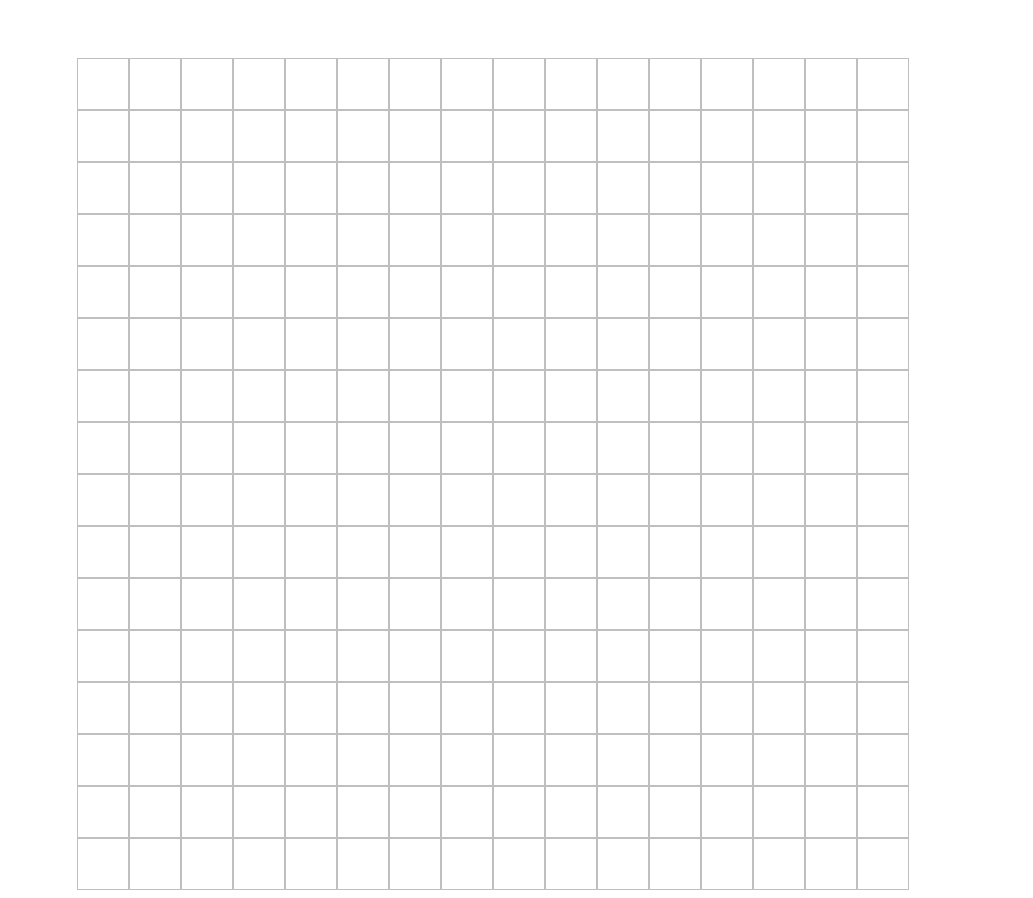
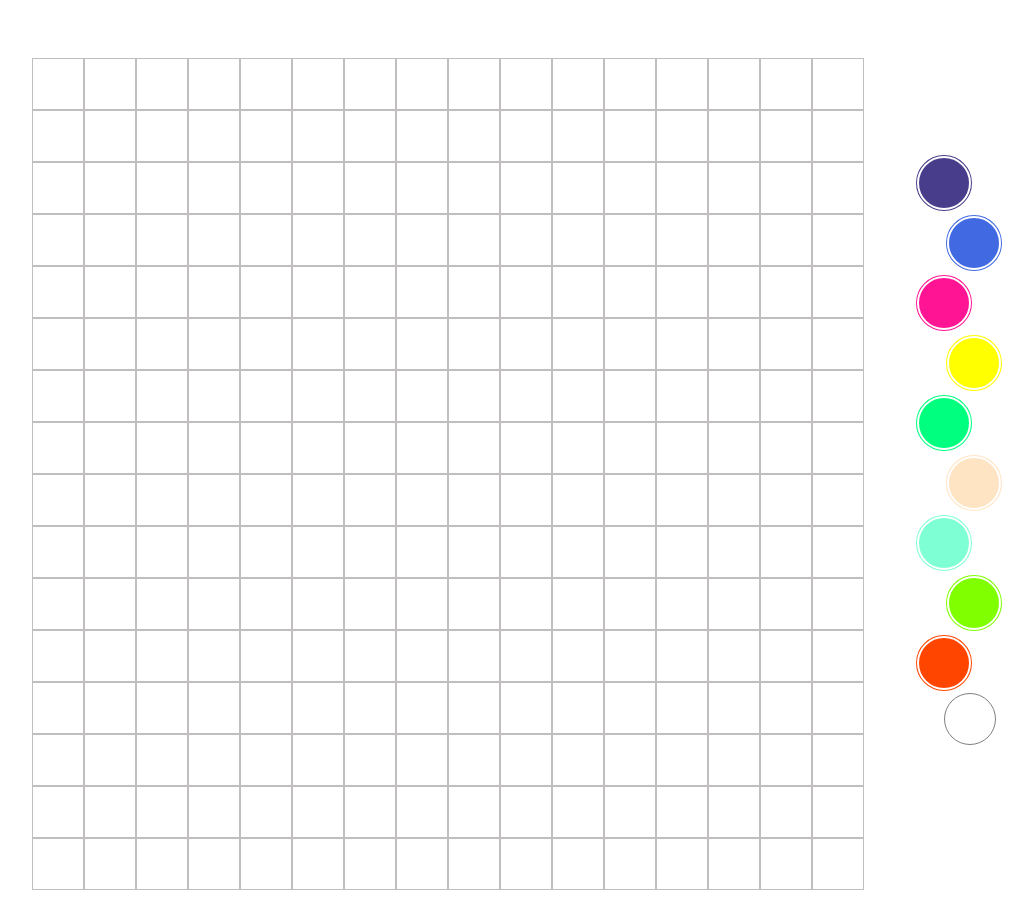
Before and after one commit to Drelka/Etch-a-Sketch, a plain HTML site: page index.html in a window 1280 px wide. Shown: the whole page, without its empty margins (122-1155 px from the left). Drawn offline with Linux system fonts and the light colour scheme.

Commit message:
Made color pallet work

```diff
--- a/script.js
+++ b/script.js
@@ -1,34 +1,64 @@
-// we got a div called container and want to create a grid inside 16x16 made of other divs
-
-// use loop to go 16 width and then 16 height for every width
-
 
 const container = document.querySelector(".container");
 const palette = document.querySelector(".palette");
 
-let colorPicked = "black"
+let colorPicked = "white"
 
-let className = 0;
-function classNames() {
+let idName = 0;
+function idNames() {
     for(let i = 1; i <= 10; i++) {
-        className += 1;
-        return className;
+        idName += 1;
+        return idName;
     }
 }
 
 for(let a = 1; a <= 10; a++) {
     const colorField = document.createElement("div");
-    colorField.id = `color-${classNames()}`;
+    colorField.className = "colors";
+    colorField.id = `color-${idNames()}`;
     palette.appendChild(colorField);
 }
 
+const darkslateblue = document.querySelector("#color-1");
+const royalblue = document.querySelector("#color-2");
+const deeppink = document.querySelector("#color-3");
+const yellow = document.querySelector("#color-4");
+const springgreen = document.querySelector("#color-5");
+const bisque = document.querySelector("#color-6");
+const aquamarine = document.querySelector("#color-7");
+const chartreuse = document.querySelector("#color-8");
+const orangered = document.querySelector("#color-9");
+const white = document.querySelector("#color-10");
+
+darkslateblue.style.backgroundColor = "darkslateblue";
+royalblue.style.backgroundColor = "royalblue";
+deeppink.style.backgroundColor = "deeppink";
+yellow.style.backgroundColor = "yellow";
+springgreen.style.backgroundColor = "springgreen";
+bisque.style.backgroundColor = "bisque";
+aquamarine.style.backgroundColor = "aquamarine";
+chartreuse.style.backgroundColor = "chartreuse";
+orangered.style.backgroundColor = "orangered";
+white.style.backgroundColor = "white";
+
+darkslateblue.addEventListener("click", () => {colorPicked = darkslateblue.style.backgroundColor});
+royalblue.addEventListener("click", () => {colorPicked = royalblue.style.backgroundColor});
+deeppink.addEventListener("click", () => {colorPicked = deeppink.style.backgroundColor});
+yellow.addEventListener("click", () => {colorPicked = yellow.style.backgroundColor});
+springgreen.addEventListener("click", () => {colorPicked = springgreen.style.backgroundColor});
+bisque.addEventListener("click", () => {colorPicked = bisque.style.backgroundColor});
+aquamarine.addEventListener("click", () => {colorPicked = aquamarine.style.backgroundColor});
+chartreuse.addEventListener("click", () => {colorPicked = chartreuse.style.backgroundColor});
+orangered.addEventListener("click", () => {colorPicked = orangered.style.backgroundColor});
+white.addEventListener("click", () => {colorPicked = white.style.backgroundColor});
+
+
 for(let i = 1; i <= 16; i++) {
     const squareW = document.createElement("div");
-    squareW.className = "W";
     container.appendChild(squareW);
     for(let j = 1; j <= 16; j++){
         const squareH = document.createElement("div");
-        squareH.className = "H";
+        squareH.className = "squares";
         squareW.appendChild(squareH);
 
         squareH.addEventListener("mouseover", () => {
--- a/style.css
+++ b/style.css
@@ -3,17 +3,13 @@ display: flex;
 justify-content: center;
 }
 
-.color-1 { background-color: darkslateblue; }
-.colors:nth-child(2) { background-color: royalblue; }
-.colors:nth-child(3) { background-color: deeppink; }
-.colors:nth-child(4) { background-color: yellow; }
-.colors:nth-child(5) { background-color: springgreen; }
-.colors:nth-child(6) { background-color: bisque; }
-.colors:nth-child(7) { background-color: aquamarine; }
-.colors:nth-child(8) { background-color: chartreuse; }
-.colors:nth-child(9) { background-color: orangered; }
-.colors:nth-child(10) { background-color: white; border: solid grey 1px;}
-.colors:nth-child(even) { margin-left: 40px; }
+#color-10 {
+    border: solid grey 1px;
+}
+
+.colors:nth-child(even) {
+    margin-left: 30px;
+}
 
 .colors {
 border-radius: 50%;
@@ -27,7 +23,7 @@ div.container {
     margin-top: 50px;
 }
 
-.H {
+.squares {
     border: solid rgb(192, 190, 190) 1px;
     width: 50px;
     height: 50px;
```
